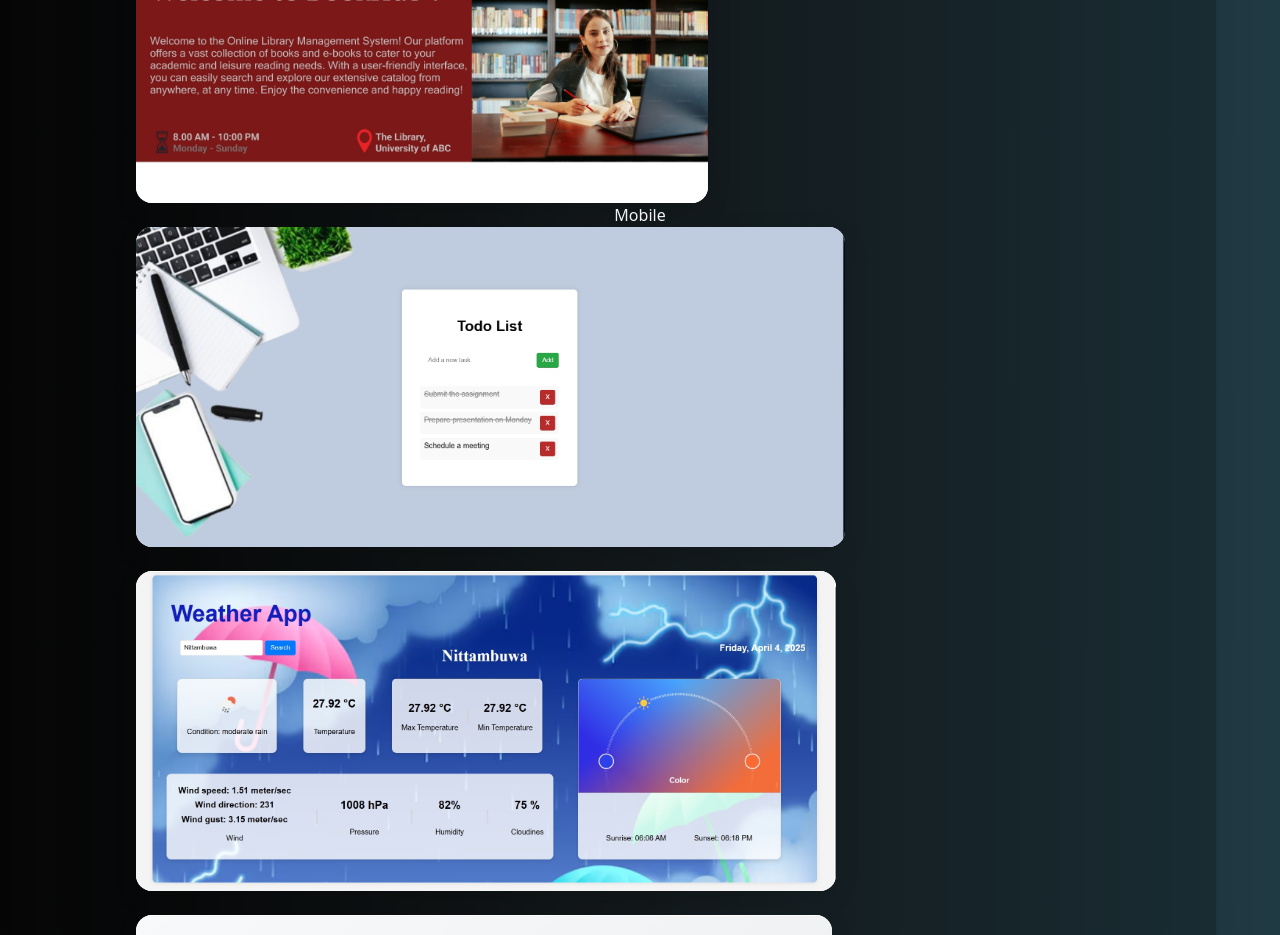
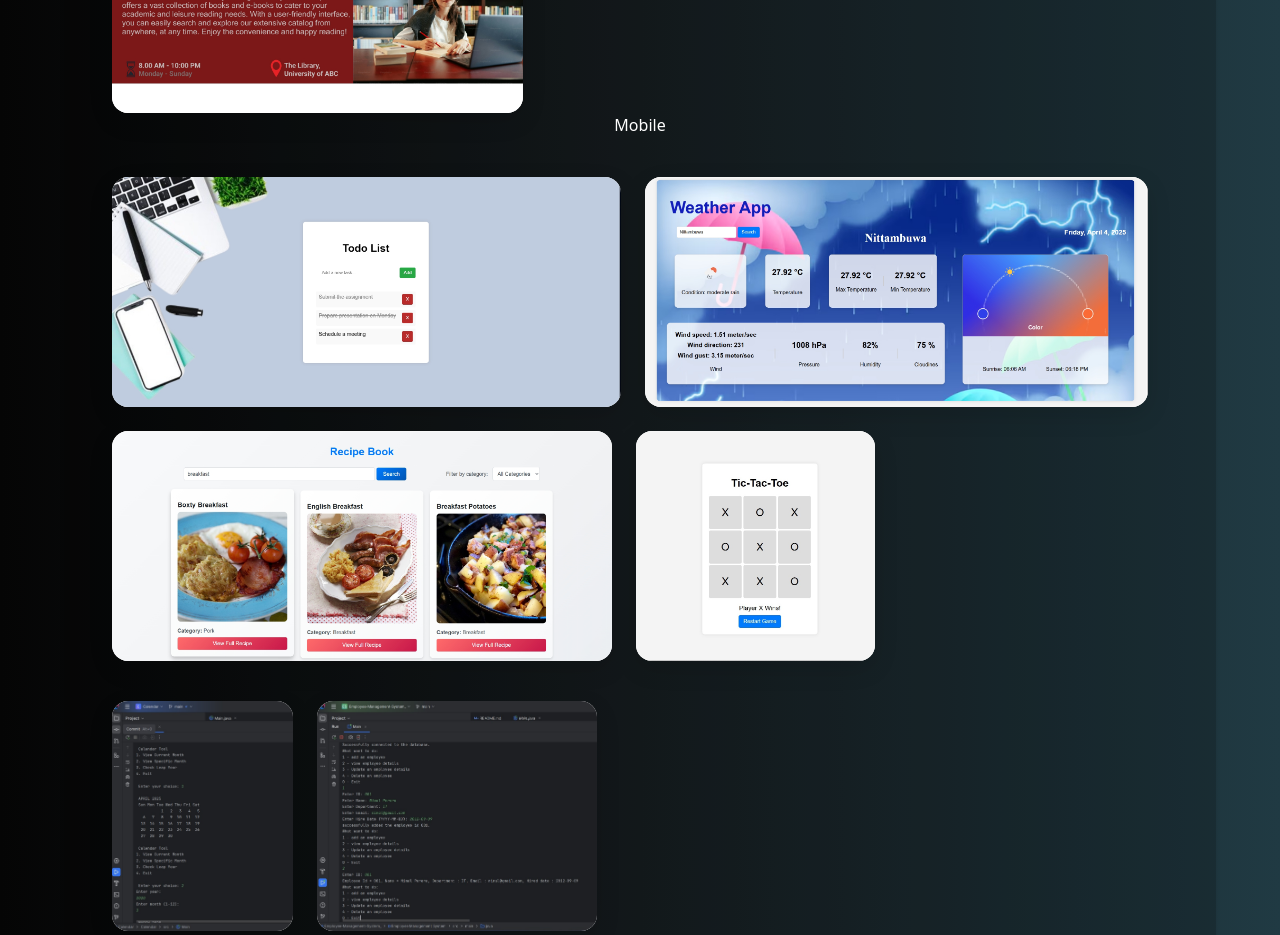
Before and after one commit to HiruniRamanayaka/My-Portfolio, a React (Vite) app in the folder my-portfolio/: page / in a window 1280 px wide. Shown: the part 2660-3595 px from the top of the page. Built offline with nearby package versions, Linux system fonts and the light colour scheme.

Commit message:
Modified project components

```diff
--- a/my-portfolio/src/components/Backend.jsx
+++ b/my-portfolio/src/components/Backend.jsx
@@ -35,14 +35,14 @@ const projects = [
 
 const Backend = () => {
   return (
-    <Container id="backend">
+    <Container id="backend" disableGutters sx={{pt: 5}}>
       <Grid container spacing={3}>
         {projects.map((project, index) => (
           <Grid item xs={12} md={6} key={index}>
             <Card
               sx={{
                 position: 'relative',
-                height: 320,
+                height: 230,
                 borderRadius: 4,
                 boxShadow: '0 8px 24px rgba(0,0,0,0.12)',
                 overflow: 'hidden',
@@ -53,7 +53,7 @@ const Backend = () => {
             >
               <CardMedia
                 component="img"
-                height="320"
+                height="230"
                 image={project.image}
                 alt={project.title}
                 sx={{
--- a/my-portfolio/src/components/Frontend.jsx
+++ b/my-portfolio/src/components/Frontend.jsx
@@ -62,14 +62,15 @@ const projects = [
 
 const Frontend = () => {
   return (
-    <Container id="frontend">
+    <Container id="frontend" disableGutters sx={{pt: 5}}>
       <Grid container spacing={3}>
         {projects.map((project, index) => (
           <Grid item xs={12} md={6} key={index}>
+            <Box sx={{ height: '100%', alignItems: 'center' }}>
             <Card
               sx={{
                 position: 'relative',
-                height: 320,
+                height: 230,
                 borderRadius: 4,
                 boxShadow: '0 8px 24px rgba(0,0,0,0.12)',
                 overflow: 'hidden',
@@ -80,7 +81,7 @@ const Frontend = () => {
             >
               <CardMedia
                 component="img"
-                height="320"
+                height="230"
                 image={project.image}
                 alt={project.title}
                 sx={{
@@ -161,6 +162,7 @@ const Frontend = () => {
                 </Box>
               </Box>
             </Card>
+            </Box>
           </Grid>
         ))}
       </Grid>
--- a/my-portfolio/src/components/UiUx.jsx
+++ b/my-portfolio/src/components/UiUx.jsx
@@ -22,14 +22,14 @@ const projects = [
 
 const UiUx = () => {
   return (
-    <Container id="ui-ux" sx={{ mt: 5 }}>
+    <Container id="ui-ux" sx={{ mt: 5 }} disableGutters>
       <Grid container spacing={3}>
         {projects.map((project, index) => (
           <Grid item xs={12} md={6} key={index}>
             <Card
               sx={{
                 position: 'relative',
-                height: 320,
+                height: 230,
                 borderRadius: 4,
                 boxShadow: '0 8px 24px rgba(0,0,0,0.12)',
                 overflow: 'hidden',
@@ -40,7 +40,7 @@ const UiUx = () => {
             >
               <CardMedia
                 component="img"
-                height="320"
+                height="230"
                 image={project.image}
                 alt={project.title}
                 sx={{
```
